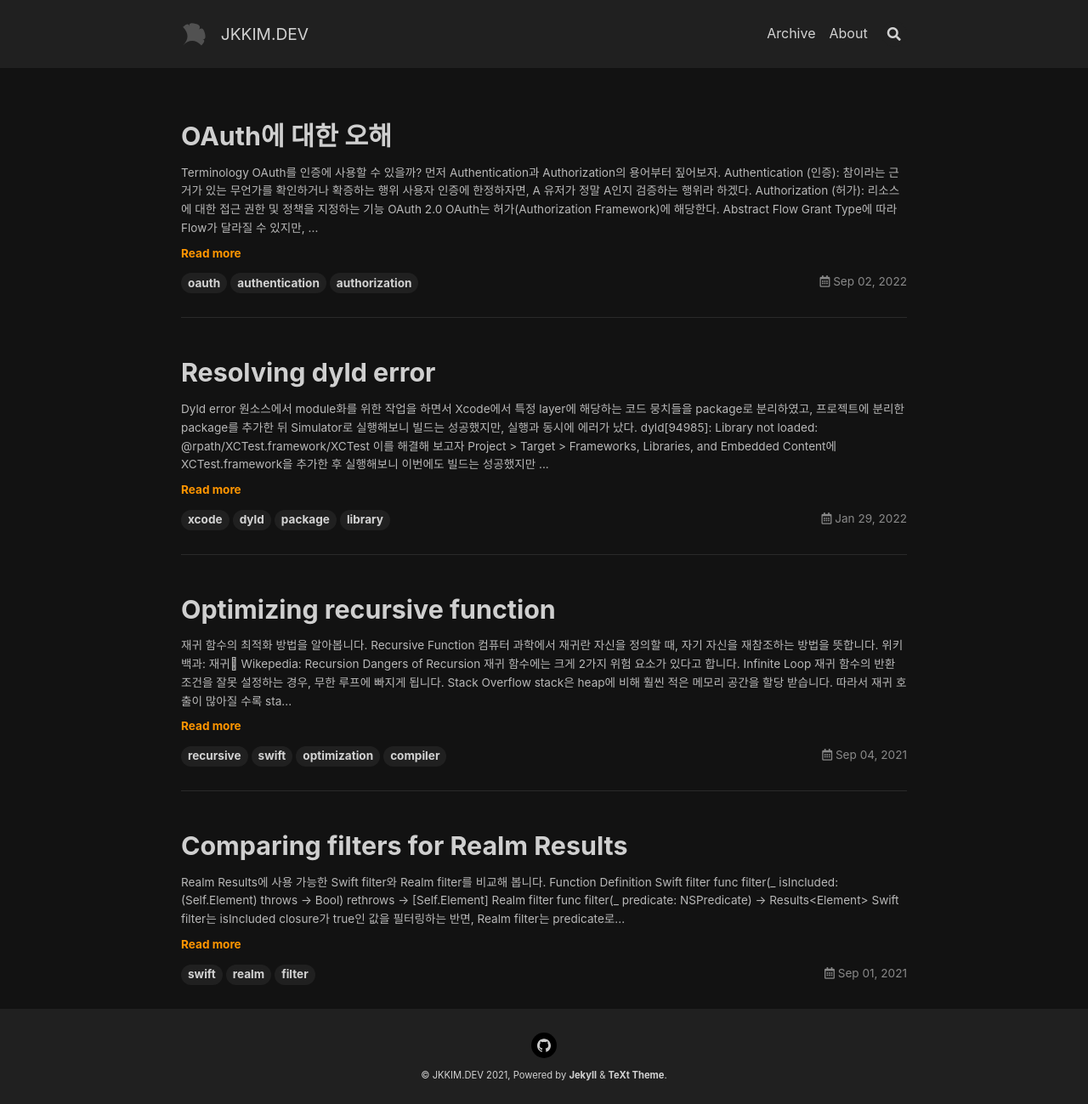
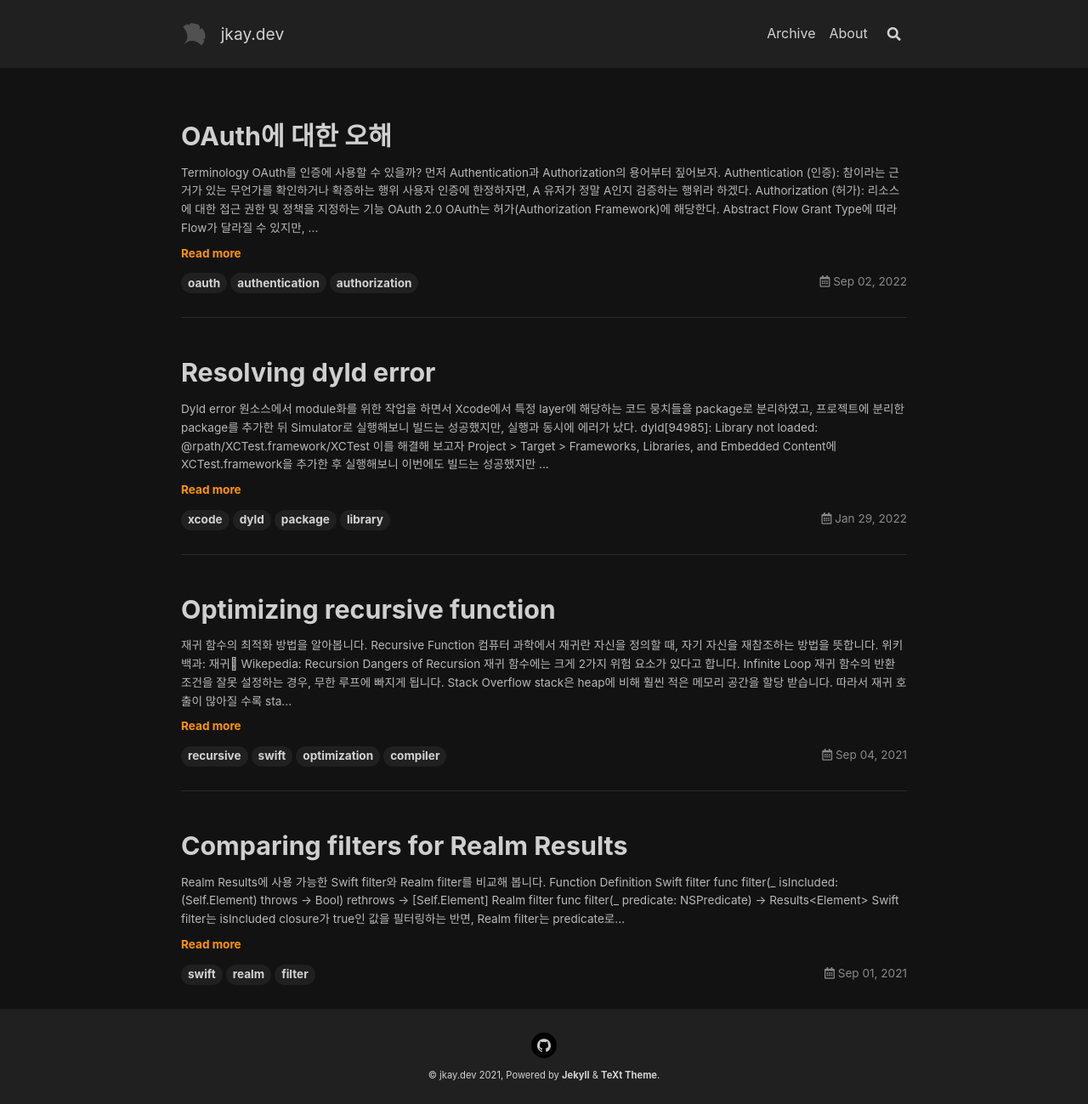
Before and after one commit to jkay-kim/jkay-kim.github.io, a Jekyll site: the page built from index.html, in a window 1280 px wide. Shown: the whole page at 85% size. Built offline with Jekyll 4.4.1, drawn with Linux system fonts in a browser that asks for light colours; nearby versions of some CDN libraries; the list of posts is cut into pages by our own code.

Commit message:
update title & name

```diff
--- a/_config.yml
+++ b/_config.yml
@@ -18,9 +18,9 @@
 ##############################
 text_skin: dark # "default" (default), "dark", "forest", "ocean", "chocolate", "orange"
 highlight_theme: default # "default" (default), "tomorrow", "tomorrow-night", "tomorrow-night-eighties", "tomorrow-night-blue", "tomorrow-night-bright"
-url     : https://www.jkkim.dev # the base hostname & protocol for your site e.g. https://www.someone.com
+url     : https://www.jkay.dev # the base hostname & protocol for your site e.g. https://www.someone.com
 baseurl : # does not include hostname
-title   : JKKIM.DEV
+title   : jkay.dev
 description: an iOS developer # this means to ignore newlines until "Language & timezone"
 
 
@@ -34,8 +34,8 @@ timezone: Asia/Seoul # see https://en.wikipedia.org/wiki/List_of_tz_database_tim
 ##############################
 author:
   type      : # "person" (default), "organization"
-  name      : Jeongkyun Kim
-  url       : https://jkkim.dev
+  name      : Jkay Kim
+  url       : https://jkay.dev
   avatar    : # path or url of avatar image (square)
   bio       : an iOS developer
   email     :
```
